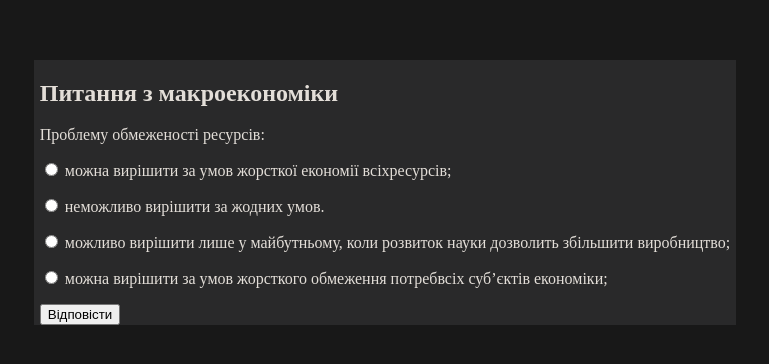
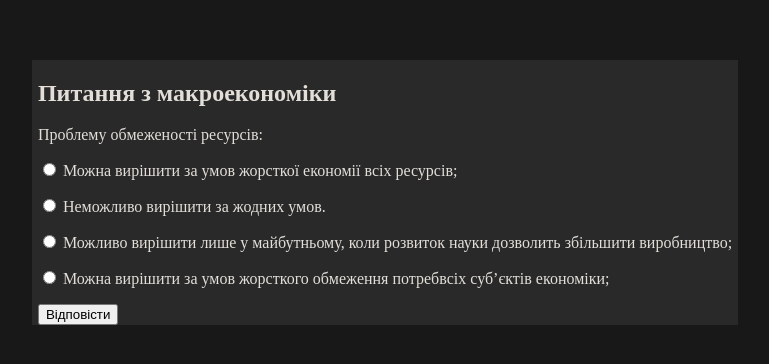
Before and after one commit to Hallzmi/Test, a plain HTML site: page index.html in a window 1280 px wide. Shown: the part 170-534 px from the top of the page, without its empty margins (255-1024 px from the left). Drawn offline with Linux system fonts and the light colour scheme.

Commit message:
Update index.html

```diff
--- a/index.html
+++ b/index.html
@@ -14,10 +14,10 @@
         <div class="list">
         <h2>Питання з макроекономіки</h2>
         <p>Проблему обмеженості ресурсів:</p>
-        <p><input type="radio" name="year" id="a1"> можна   вирішити   за   умов   жорсткої   економії   всіхресурсів;</p>
-        <p><input type="radio" name="year" id="a2"> неможливо вирішити за жодних умов.</p>
-        <p><input type="radio" name="year" id="a3"> можливо  вирішити  лише у   майбутньому,  коли  розвиток науки дозволить збільшити виробництво;</p>
-        <p><input type="radio" name="year" id="a4"> можна вирішити за умов жорсткого обмеження потребвсіх суб’єктів економіки;</p>
+        <p><input type="radio" name="year" id="a1"> Можна   вирішити   за   умов   жорсткої   економії   всіх ресурсів;</p>
+        <p><input type="radio" name="year" id="a2"> Неможливо вирішити за жодних умов.</p>
+        <p><input type="radio" name="year" id="a3"> Можливо  вирішити  лише у   майбутньому,  коли  розвиток науки дозволить збільшити виробництво;</p>
+        <p><input type="radio" name="year" id="a4"> Можна вирішити за умов жорсткого обмеження потребвсіх суб’єктів економіки;</p>
         </div>
         <button id = "btn_a">Відповісти</button>
         <p class="correct hidden" id="corr"> <b>Правильна відповідь.</b> неможливо вирішити за жодних умов.  </p>
@@ -25,7 +25,7 @@
             <p class="wrong" id="wrong"><b>Неправильна відповідь</b></p>
             <button id = "btn_ch">Подивитись відповідь</button>
         </div>
-        <p id="answer" class="hidden" ><b>Правильна відповідь:</b> Пнеможливо вирішити за жодних умов. </p>
+        <p id="answer" class="hidden" ><b>Правильна відповідь:</b> Неможливо вирішити за жодних умов. </p>
         <script src="Test.js"></script>
     </div>
 
```
